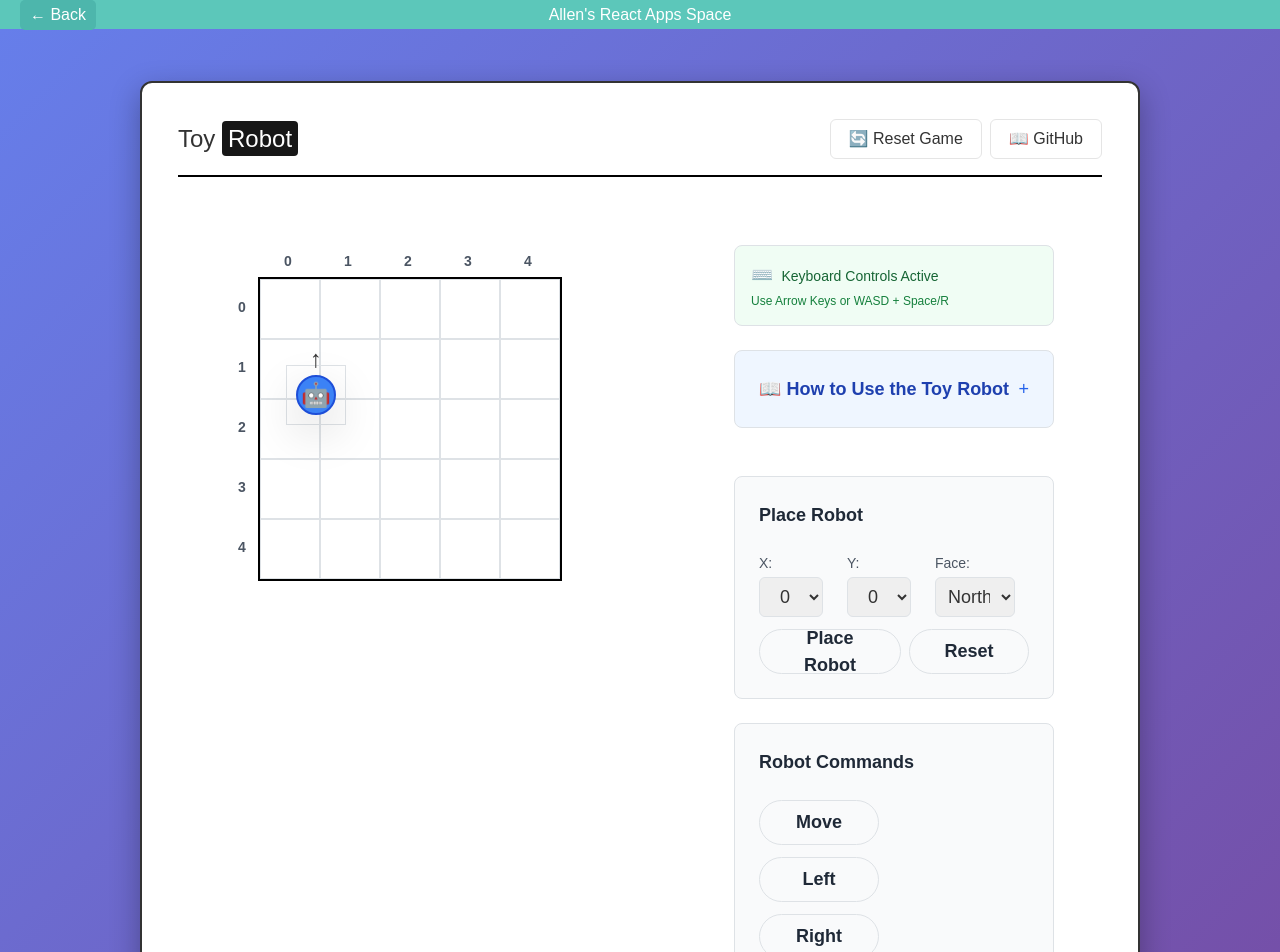
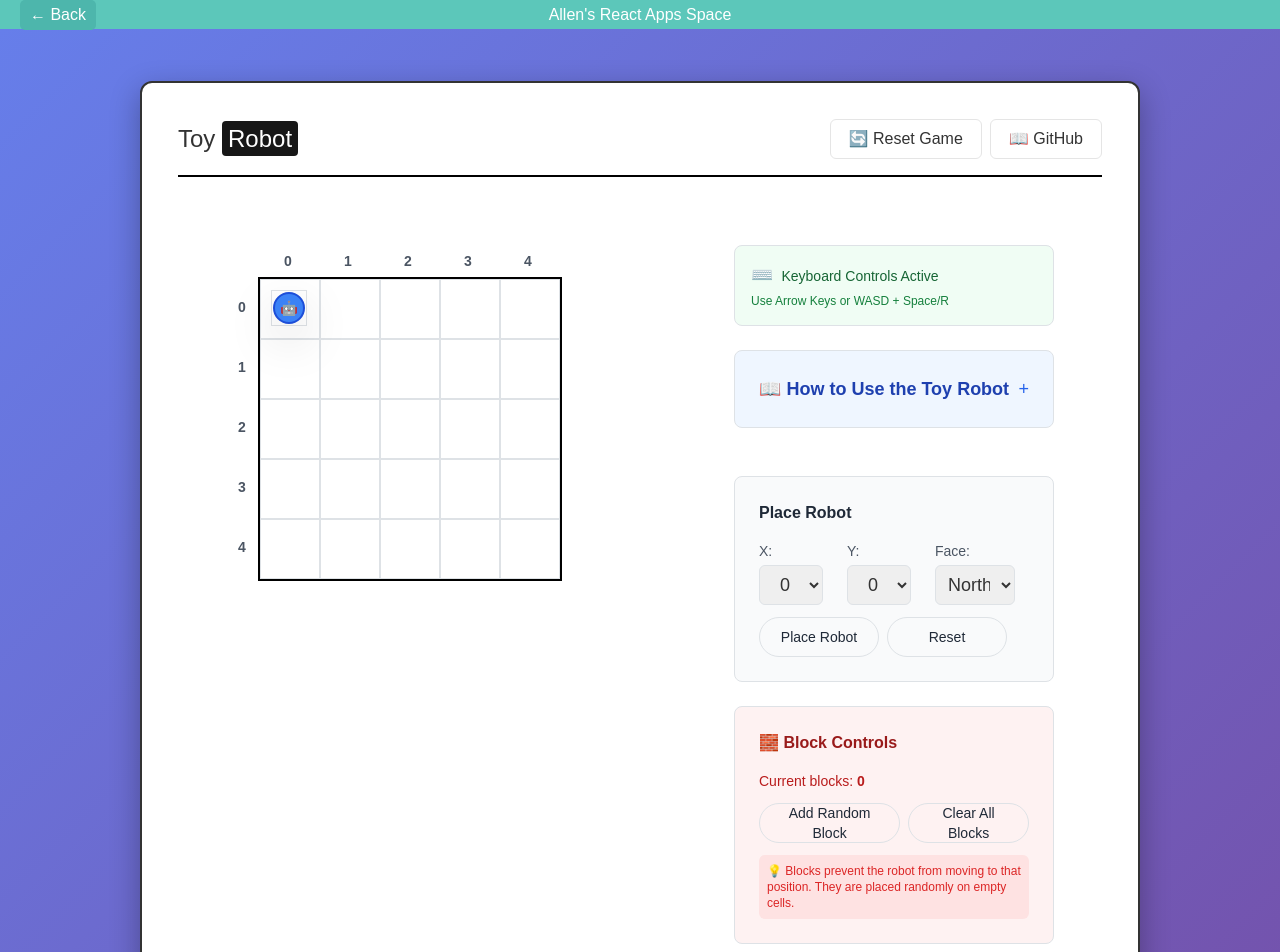
Before and after one commit to Allen5288/React-Apps-Collection, a React (Vite) app: page /React-Apps-Collection/myToyRobot in a window 1280 px wide. Shown: the top 952 px of the page. Built offline with nearby package versions, Linux system fonts and the light colour scheme; a web font is replaced by a local one.

Commit message:
feat: add blocks logic for robot

```diff
--- a/src/components/02-LargeProject/01-MyToyRobot/components/Game/Game.jsx
+++ b/src/components/02-LargeProject/01-MyToyRobot/components/Game/Game.jsx
@@ -4,6 +4,7 @@ import Robot from "./components/Robot/Robot";
 import Commands from "./components/Commands/Commands";
 import PlaceRobot from "./components/PlaceRobot/PlaceRobot";
 import Instructions from "./components/Instructions/Instructions";
+import BlockControls from "./components/BlockControls/BlockControls";
 
 const MOVE = {
   North: { x: 0, y: -1 },
@@ -29,13 +30,14 @@ const getNewDirection = (currentDirection, turn) => {
 
 const Game = () => {
   const [robotPositionOnBoard, setRobotPositionOnBoard] = useState({
-    x: 1,
-    y: 2,
+    x: 0,
+    y: 0,
     face: "North",
   });
   const [reportMessage, setReportMessage] = useState("");
   const [isPlaced, setIsPlaced] = useState(true);
   const [keyPressed, setKeyPressed] = useState(null);
+  const [blocks, setBlocks] = useState([]);
 
   // Keyboard controls
   useEffect(() => {
@@ -88,6 +90,10 @@ const Game = () => {
   const isValidPosition = (x, y) => {
     return x >= 0 && x < 5 && y >= 0 && y < 5;
   };
+
+  const isBlockedPosition = (x, y) => {
+    return blocks.some(block => block.x === x && block.y === y);
+  };
   const handleCommand = (command) => {
     setReportMessage(""); // Clear previous report
 
@@ -123,15 +129,21 @@ const Game = () => {
     const newX = robotPositionOnBoard.x + movement.x;
     const newY = robotPositionOnBoard.y + movement.y;
 
-    if (isValidPosition(newX, newY)) {
-      setRobotPositionOnBoard((prev) => ({
-        ...prev,
-        x: newX,
-        y: newY,
-      }));
-    } else {
+    if (!isValidPosition(newX, newY)) {
       setReportMessage("Cannot move - robot would fall off the board!");
+      return;
     }
+
+    if (isBlockedPosition(newX, newY)) {
+      setReportMessage("Cannot move - there's a block in the way!");
+      return;
+    }
+
+    setRobotPositionOnBoard((prev) => ({
+      ...prev,
+      x: newX,
+      y: newY,
+    }));
   };
 
   const handleTurn = (direction) => {
@@ -153,30 +165,70 @@ const Game = () => {
   };
 
   const handlePlaceRobot = (x, y, face) => {
-    if (isValidPosition(x, y)) {
-      setRobotPositionOnBoard({ x, y, face });
-      setIsPlaced(true);
-      setReportMessage(`Robot placed at position (${x}, ${y}) facing ${face}`);
-    } else {
+    if (!isValidPosition(x, y)) {
       setReportMessage("Invalid position! Please choose coordinates between 0-4.");
+      return;
     }
+
+    if (isBlockedPosition(x, y)) {
+      setReportMessage("Cannot place robot - there's a block at that position!");
+      return;
+    }
+
+    setRobotPositionOnBoard({ x, y, face });
+    setIsPlaced(true);
+    setReportMessage(`Robot placed at position (${x}, ${y}) facing ${face}`);
+  };
+
+  const handleAddBlock = () => {
+    // Find all available positions (not occupied by robot or existing blocks)
+    const availablePositions = [];
+
+    for (let x = 0; x < 5; x++) {
+      for (let y = 0; y < 5; y++) {
+        const isRobotPosition = isPlaced && robotPositionOnBoard.x === x && robotPositionOnBoard.y === y;
+        const isBlockPosition = isBlockedPosition(x, y);
+
+        if (!isRobotPosition && !isBlockPosition) {
+          availablePositions.push({ x, y });
+        }
+      }
+    }
+
+    if (availablePositions.length === 0) {
+      setReportMessage("Cannot add block - no available positions!");
+      return;
+    }
+
+    // Randomly select a position
+    const randomIndex = Math.floor(Math.random() * availablePositions.length);
+    const newBlock = availablePositions[randomIndex];
+
+    setBlocks(prev => [...prev, newBlock]);
+    setReportMessage(`Block added at position (${newBlock.x}, ${newBlock.y})`);
+  };
+
+  const handleClearBlocks = () => {
+    setBlocks([]);
+    setReportMessage("All blocks cleared from the board!");
   };
 
   const handleReset = () => {
     setRobotPositionOnBoard({ x: 0, y: 0, face: "North" });
     setIsPlaced(false);
-    setReportMessage("Robot removed from board. Please place the robot first.");
+    setBlocks([]);
+    setReportMessage("Robot removed from board and all blocks cleared. Please place the robot first.");
   };
 
   return (
     <main className="p-12 flex justify-between gap-8">
       <div className="relative">
+        <Board blocks={blocks} />
         {isPlaced && <Robot position={robotPositionOnBoard} />}
-        <Board />
 
         {/* Keyboard Status Indicator */}
         {keyPressed && (
-          <div className="absolute top-0 right-0 bg-yellow-200 border border-yellow-400 px-3 py-1 rounded-lg shadow-lg">
+          <div className="absolute top-0 right-0 bg-yellow-200 border border-yellow-400 px-3 py-1 rounded-lg shadow-lg" style={{ zIndex: 30 }}>
             <span className="text-yellow-800 text-sm font-medium">
               Key: {keyPressed.replace('Arrow', '').replace('Key', '')}
             </span>
@@ -197,6 +249,11 @@ const Game = () => {
 
         <Instructions />
         <PlaceRobot onPlaceRobot={handlePlaceRobot} onReset={handleReset} />
+        <BlockControls
+          onAddBlock={handleAddBlock}
+          onClearBlocks={handleClearBlocks}
+          blockCount={blocks.length}
+        />
         <Commands onCommandClick={handleCommand} isPlaced={isPlaced} />
         {reportMessage && (
           <div className="p-4 bg-green-100 border border-green-300 rounded-lg">
--- /dev/null
+++ b/src/components/02-LargeProject/01-MyToyRobot/components/Game/components/BlockControls/BlockControls.jsx
@@ -0,0 +1,32 @@
+import React from "react";
+import Button from "../Commands/components/Button/Button";
+
+const BlockControls = ({ onAddBlock, onClearBlocks, blockCount }) => {
+  return (
+    <div className="bg-red-50 p-4 rounded-lg border border-red-200">
+      <h3 className="text-base font-semibold mb-3 text-red-800">🧱 Block Controls</h3>
+
+      <div className="space-y-3">
+        <div className="text-red-700 text-sm">
+          Current blocks: <span className="font-semibold">{blockCount}</span>
+        </div>
+
+        <div className="flex gap-2">
+          <Button onClick={onAddBlock}>
+            Add Random Block
+          </Button>
+          <Button onClick={onClearBlocks}>
+            Clear All Blocks
+          </Button>
+        </div>
+
+        <div className="text-xs text-red-600 bg-red-100 p-2 rounded">
+          💡 Blocks prevent the robot from moving to that position.
+          They are placed randomly on empty cells.
+        </div>
+      </div>
+    </div>
+  );
+};
+
+export default BlockControls;
--- /dev/null
+++ b/src/components/02-LargeProject/01-MyToyRobot/components/Game/components/Board/Block.jsx
@@ -0,0 +1,26 @@
+import React from 'react';
+
+const Block = ({ position }) => {
+  return (
+    <div
+      style={{
+        left: `${position.x * 60 + 12}px`, // 12px to center in cell (no axis offset needed as it's in Board)
+        top: `${position.y * 60 + 12}px`,
+        zIndex: 10,
+      }}
+      className="
+        absolute
+        w-[36px] h-[36px]
+        flex items-center justify-center
+        transition-all duration-300 ease-in-out
+        pointer-events-none
+      "
+    >
+      <div className="w-[32px] h-[32px] bg-red-600 border-2 border-red-800 rounded-lg flex items-center justify-center shadow-lg">
+        <span className="text-white text-sm font-bold">🧱</span>
+      </div>
+    </div>
+  );
+};
+
+export default Block;
--- a/src/components/02-LargeProject/01-MyToyRobot/components/Game/components/Board/Board.jsx
+++ b/src/components/02-LargeProject/01-MyToyRobot/components/Game/components/Board/Board.jsx
@@ -1,9 +1,10 @@
 import React from 'react'
 import Row from './Row'
+import Block from './Block'
 
 const ROW_COUNT = 5
 
-const Board = () => {
+const Board = ({ blocks = [] }) => {
   return (
     <div className="bg-white">
       {/* Y-axis labels */}
@@ -27,9 +28,14 @@ const Board = () => {
         </div>
 
         {/* Game board */}
-        <div className='border-2 border-black bg-gray-50'>
+        <div className='border-2 border-black bg-gray-50 relative' style={{ zIndex: 1 }}>
           {Array.from({ length: ROW_COUNT }).map((_, index) => (
             <Row key={index} />
+          ))}
+
+          {/* Render blocks */}
+          {blocks.map((block, index) => (
+            <Block key={index} position={block} />
           ))}
         </div>
       </div>
--- a/src/components/02-LargeProject/01-MyToyRobot/components/Game/components/Commands/Commands.jsx
+++ b/src/components/02-LargeProject/01-MyToyRobot/components/Game/components/Commands/Commands.jsx
@@ -11,7 +11,7 @@ const COMMANDS = [
 const Commands = ({ onCommandClick, isPlaced }) => {
   return (
     <div className="bg-gray-50 p-4 rounded-lg border border-gray-200">
-      <h3 className="text-lg font-semibold mb-4 text-gray-800">Robot Commands</h3>
+      <h3 className="text-base font-semibold mb-3 text-gray-800">Robot Commands</h3>
       {!isPlaced && (
         <p className="text-orange-600 text-sm mb-4 p-2 bg-orange-50 border border-orange-200 rounded">
           ⚠️ Please place the robot on the board first!
--- a/src/components/02-LargeProject/01-MyToyRobot/components/Game/components/Commands/components/Button/Button.jsx
+++ b/src/components/02-LargeProject/01-MyToyRobot/components/Game/components/Commands/components/Button/Button.jsx
@@ -5,9 +5,9 @@ const Button = ({ children, onClick, disabled = false }) => {
     <button
       onClick={onClick}
       disabled={disabled}
-      className={`min-w-[120px] border border-gray-800 px-4
-        py-2 rounded-full h-[45px] flex items-center
-        justify-center text-gray-800 font-semibold transition-colors duration-300
+      className={`min-w-[120px] border border-gray-800 px-3
+        py-2 rounded-full h-[40px] flex items-center
+        justify-center text-gray-800 font-medium text-sm transition-colors duration-300
         ${disabled
           ? 'opacity-50 cursor-not-allowed bg-gray-200'
           : 'hover:bg-gray-400 hover:cursor-pointer active:bg-gray-200'
--- a/src/components/02-LargeProject/01-MyToyRobot/components/Game/components/Instructions/Instructions.jsx
+++ b/src/components/02-LargeProject/01-MyToyRobot/components/Game/components/Instructions/Instructions.jsx
@@ -31,6 +31,9 @@ const Instructions = () => {
           <div>
             <strong>📍 Report:</strong> Shows the robot's current position and direction.
           </div>
+          <div>
+            <strong>🧱 Blocks:</strong> Add random obstacles that the robot cannot move through.
+          </div>
 
           <div className="bg-green-100 p-3 rounded mt-3 border border-green-200">
             <strong>⌨️ Keyboard Controls:</strong>
@@ -44,7 +47,7 @@ const Instructions = () => {
 
           <div className="bg-blue-100 p-2 rounded mt-3">
             <strong>⚠️ Rules:</strong> The robot cannot move outside the 5×5 grid (coordinates 0-4).
-            Commands are ignored if they would cause the robot to fall off the board.
+            Commands are ignored if they would cause the robot to fall off the board or hit a block (🧱).
           </div>
         </div>
       )}
--- a/src/components/02-LargeProject/01-MyToyRobot/components/Game/components/PlaceRobot/PlaceRobot.jsx
+++ b/src/components/02-LargeProject/01-MyToyRobot/components/Game/components/PlaceRobot/PlaceRobot.jsx
@@ -14,7 +14,7 @@ const PlaceRobot = ({ onPlaceRobot, onReset }) => {
 
   return (
     <div className="bg-gray-50 p-4 rounded-lg border border-gray-200">
-      <h3 className="text-lg font-semibold mb-4 text-gray-800">Place Robot</h3>
+      <h3 className="text-base font-semibold mb-3 text-gray-800">Place Robot</h3>
 
       <div className="space-y-3">
         <div className="flex gap-4">
--- a/src/components/02-LargeProject/01-MyToyRobot/components/Game/components/Robot/Robot.jsx
+++ b/src/components/02-LargeProject/01-MyToyRobot/components/Game/components/Robot/Robot.jsx
@@ -24,16 +24,31 @@ const Robot = ({ position }) => {
     }
   };
 
+  const getArrowPosition = (face) => {
+    switch (face) {
+      case "North":
+        return "absolute -top-6 left-1/2 transform -translate-x-1/2";
+      case "South":
+        return "absolute top-7 left-1/2 transform -translate-x-1/2";
+      case "East":
+        return "absolute top-1/3 left-7 transform -translate-y-1/2";
+      case "West":
+        return "absolute top-1/2 -left-5 transform -translate-y-1/2";
+      default:
+        return "absolute -top-6 left-1/2 transform -translate-x-1/2";
+    }
+  };
+
   const getRotation = (face) => {
     switch (face) {
       case "North":
         return "rotate-0";
+      case "South":
+        return "rotate-180";
       case "East":
         return "rotate-90";
-      case "South":
-        return "rotate-180";
       case "West":
-        return "rotate-270";
+        return "-rotate-90";
       default:
         return "rotate-0";
     }
@@ -42,26 +57,27 @@ const Robot = ({ position }) => {
   return (
     <div
       style={{
-        left: `${position.x * 60}px`,
-        top: `${position.y * 60}px`,
+        left: `${position.x * 60 + 45}px`, // 32px for axis labels + 12px to center in cell
+        top: `${position.y * 60 + 45}px`,  // 32px for axis labels + 12px to center in cell
+        zIndex: 20,
       }}
       className={`
         absolute
-        text-2xl h-[60px] w-[60px] border border-transparent
+        text-2xl w-[36px] h-[36px] border border-transparent
         flex items-center justify-center
         transition-all duration-300 ease-in-out
         ${isAnimating ? 'scale-110' : 'scale-100'}
       `}
     >
       <div className="relative">
-        <span className={`w-[40px] h-[40px] bg-blue-500 rounded-full border-2 border-blue-700 flex items-center justify-center text-white font-bold shadow-lg transition-all duration-300 ${isAnimating ? 'bg-blue-600 scale-105' : ''}`}>
-          <span className={`transform transition-transform duration-300 ${getRotation(position.face)}`}>
+        <span className={`w-[32px] h-[32px] bg-blue-500 rounded-full border-2 border-blue-700 flex items-center justify-center text-white font-bold shadow-lg transition-all duration-300 ${isAnimating ? 'bg-blue-600 scale-105' : ''}`}>
+          <span className={`transform transition-transform duration-300 text-sm ${getRotation(position.face)}`}>
             🤖
           </span>
         </span>
-        <div className="absolute -top-8 left-1/2 transform -translate-x-1/2">
-          <span className="text-2xl">{getDirectionArrow(position.face)}</span>
-        </div>
+        {/* <div className={getArrowPosition(position.face)}>
+          <span className="text-lg font-bold text-blue-600">{getDirectionArrow(position.face)}</span>
+        </div> */}
       </div>
     </div>
   );
```
